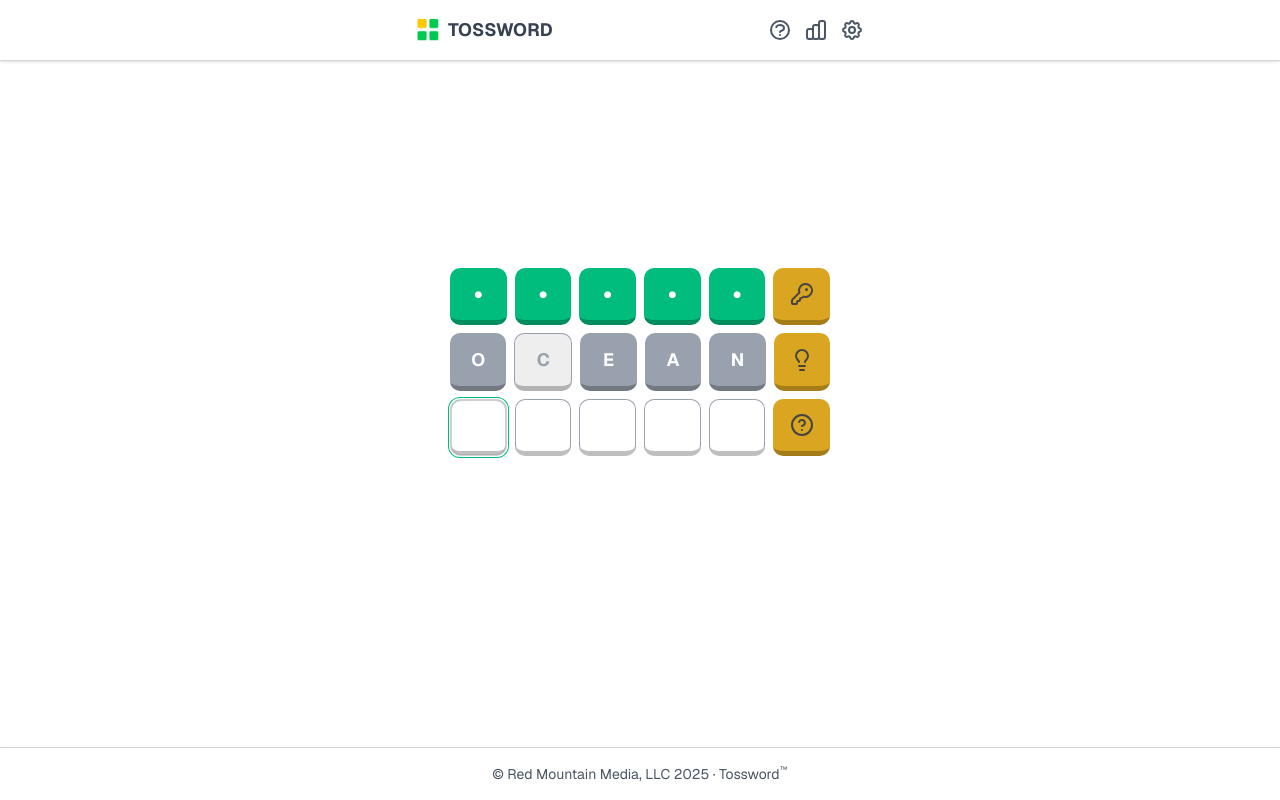
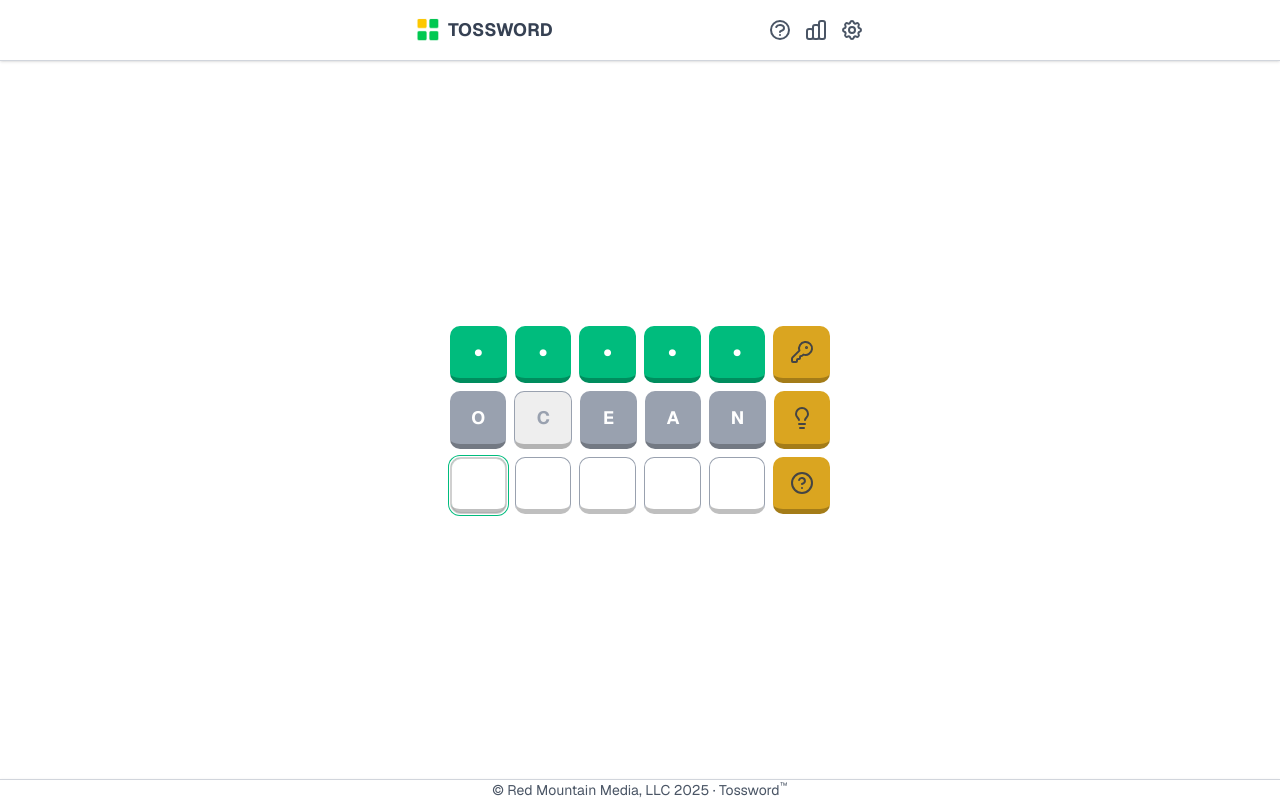
Before and after one commit to eighties8/tossword, a Next.js app: page / in a window 1280 px wide. Both pictures are taken after a click on the button "Play". Built offline with nearby package versions, Linux system fonts and the light colour scheme.

Commit message:
Fixes puzzle centering issues

```diff
--- a/components/TosswordGame.tsx
+++ b/components/TosswordGame.tsx
@@ -1126,9 +1126,10 @@ export default function TosswordGame() {
         </div>
       </header>
 
-      <div className="flex-1 flex items-center justify-center md:pb-4">
+      {/* Main Puzzle Grid */}
+      <div className="flex-1 flex flex-col justify-center items-center pb-14 md:pb-0">
         <div ref={puzzleRef} className={`w-full max-w-[400px] px-[10px] puzzle ${gameState.gameWon ? 'puzzle-solved' : ''}`}>
-          <div className="text-center mb-6 min-h-[64px]">
+          {/* <div className="text-center mb-6">
             <div className={[
               "transition-opacity duration-900 ease-in-out",
               gameState.showWinMessage ? "opacity-100 visible" : "opacity-0 invisible"
@@ -1140,9 +1141,31 @@ export default function TosswordGame() {
               <p className="text-sm text-gray-600 mt-2 font-inter">Next puzzle in {countdown} (EST)</p>
             </div>
             {!gameState.showWinMessage && null}
+          </div> */}
+          {/* WIN BANNER */}
+          <div
+            className={[
+              "mx-auto w-full max-w-[400px]",
+              "overflow-hidden will-change-[max-height,opacity,transform]",
+              "transition-[max-height,opacity,transform] duration-500 ease-out",
+              gameState.showWinMessage
+                ? "max-h-40 opacity-100 translate-y-0"   // ~160px – adjust as needed
+                : "max-h-0  opacity-0  -translate-y-1 pointer-events-none",
+            ].join(" ")}
+            aria-hidden={!gameState.showWinMessage}
+          >
+            <div className="text-center mb-4">
+              <h2 className="text-2xl md:text-3xl font-bold text-emerald-700 font-poppins">
+                You solved the puzzle in {gameState.attempts.length} steps. Great Job!
+              </h2>
+              <p className="text-sm text-gray-600 mt-2 font-inter">
+                Next puzzle in {countdown} (EST)
+              </p>
+            </div>
           </div>
-          <div className={`transition-transform duration-900 ease-in-out`} style={{ transform: gameState.showWinMessage ? "translateY(0)" : "translateY(-64px)" }}>
-          <div className="mb-2">
+          {/* <div className={`transition-transform duration-900 ease-in-out`} style={{ transform: gameState.showWinMessage ? "translateY(0)" : "translateY(-64px)" }}> */}
+          <div className="transition-transform duration-900 ease-in-out">
+            <div className="mb-2">
             <div className="mx-auto flex justify-center gap-2 mb-2">
               {gameState.mysteryWord.split("").map((letter, index) => {
                 const isHeldForFinalReveal = gameState.finalRevealIndex === index
@@ -1581,11 +1604,21 @@ export default function TosswordGame() {
                 ))}
               </div>
 
-              <div className={["mx-auto overflow-hidden","transition-[max-height,opacity,margin] duration-300 ease-in-out rounded-lg puzzle-error-message", gameState.errorMessage ? "opacity-100 my-2" : "opacity-0 my-0"].join(" ")} aria-live="polite">
+              {/* <div className={["mx-auto overflow-hidden","transition-[max-height,opacity,margin] duration-300 ease-in-out rounded-lg puzzle-error-message", gameState.errorMessage ? "opacity-100 my-2" : "opacity-0 my-0"].join(" ")} aria-live="polite">
                 <div className="h-12 w-full flex items-center justify-center px-4">
                   <p className="text-white text-sm font-inter">{gameState.errorMessage}</p>
                 </div>
-              </div>
+              </div> */}
+              {gameState.errorMessage && (
+                <div className="mx-auto mt-3">
+                  <div
+                    role="status"
+                    aria-live="assertive"
+                    className="h-12 w-full flex items-center justify-center px-4 rounded-lg puzzle-error-message bg-gray-800 text-white">
+                      <p className="text-white text-sm font-inter">{gameState.errorMessage}</p>
+                  </div>
+                </div>
+              )}
             </>
           )}
           </div>
@@ -1649,9 +1682,17 @@ export default function TosswordGame() {
         </div>
       )}
 
-      <footer className="fixed bottom-0 left-0 right-0 bg-white text-gray-900 py-4 px-6 border-t border-gray-300 shadow-sm md:relative">
+      {/* Footer */}
+      {/* <footer className="fixed bottom-0 left-0 right-0 bg-white text-gray-900 py-4 px-6 border-t border-gray-300 shadow-sm md:relative">
         <div className="max-w-md mx-auto text-center">
           <p className="text-sm text-gray-600 font-inter">© Red Mountain Media, LLC 2025 · Tossword<span className="align-super text-[0.65em]">™</span></p>
+        </div>
+      </footer> */}
+      <footer className="fixed bottom-0 left-0 right-0 h-14 bg-white text-gray-900 px-6 border-t border-gray-300 shadow-sm md:relative md:h-auto">
+        <div className="max-w-md h-full mx-auto text-center flex items-center justify-center">
+          <p className="text-sm text-gray-600 font-inter">
+            © Red Mountain Media, LLC 2025 · Tossword<span className="align-super text-[0.65em]">™</span>
+          </p>
         </div>
       </footer>
 
```
